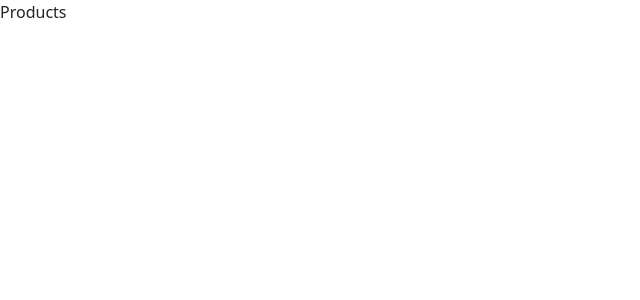
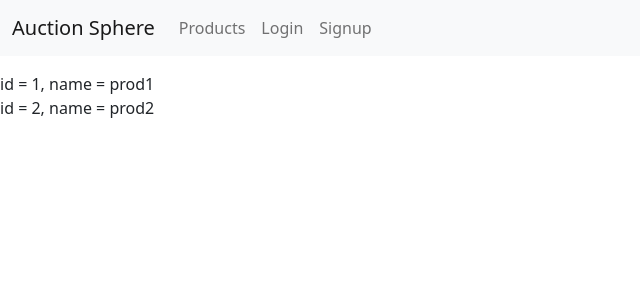
Before and after one commit to mithildani/Auction-Sphere, a React (Create React App) app: page /products in a window 1280 px wide. Shown: the top 300 px of the page, without its empty margins (0-640 px from the left). Built offline with nearby package versions, Linux system fonts and the light colour scheme.

Commit message:
Products and ProductCard setup

```diff
--- a/src/components/LoginSignup/Login.js
+++ b/src/components/LoginSignup/Login.js
@@ -33,7 +33,7 @@ const Login = () => {
           <Input
             id="Password"
             name="password"
-            placeholder="password placeholder"
+            placeholder="password"
             type="password"
             value={formData.password}
             onChange={(e) => handleChange(e)}
--- /dev/null
+++ b/src/components/ProductCard.js
@@ -0,0 +1,14 @@
+import React from "react";
+
+const ProductCard = ({ product }) => {
+  return (
+    <>
+      <span>
+        id = {product.id}, name = {product.name}
+      </span>
+      <br />
+    </>
+  );
+};
+
+export default ProductCard;
--- a/src/components/Products.js
+++ b/src/components/Products.js
@@ -1,9 +1,20 @@
-import React from 'react'
+import React from "react";
+import Navv from "./Navv";
+import ProductCard from "./ProductCard";
 
 const Products = () => {
+  let products = [
+    { id: 1, name: "prod1" },
+    { id: 2, name: "prod2" },
+  ];
   return (
-    <div>Products</div>
-  )
-}
+    <>
+      <Navv />
+      {products.map((product) => (
+        <ProductCard product={product} />
+      ))}
+    </>
+  );
+};
 
-export default Products
+export default Products;
```
